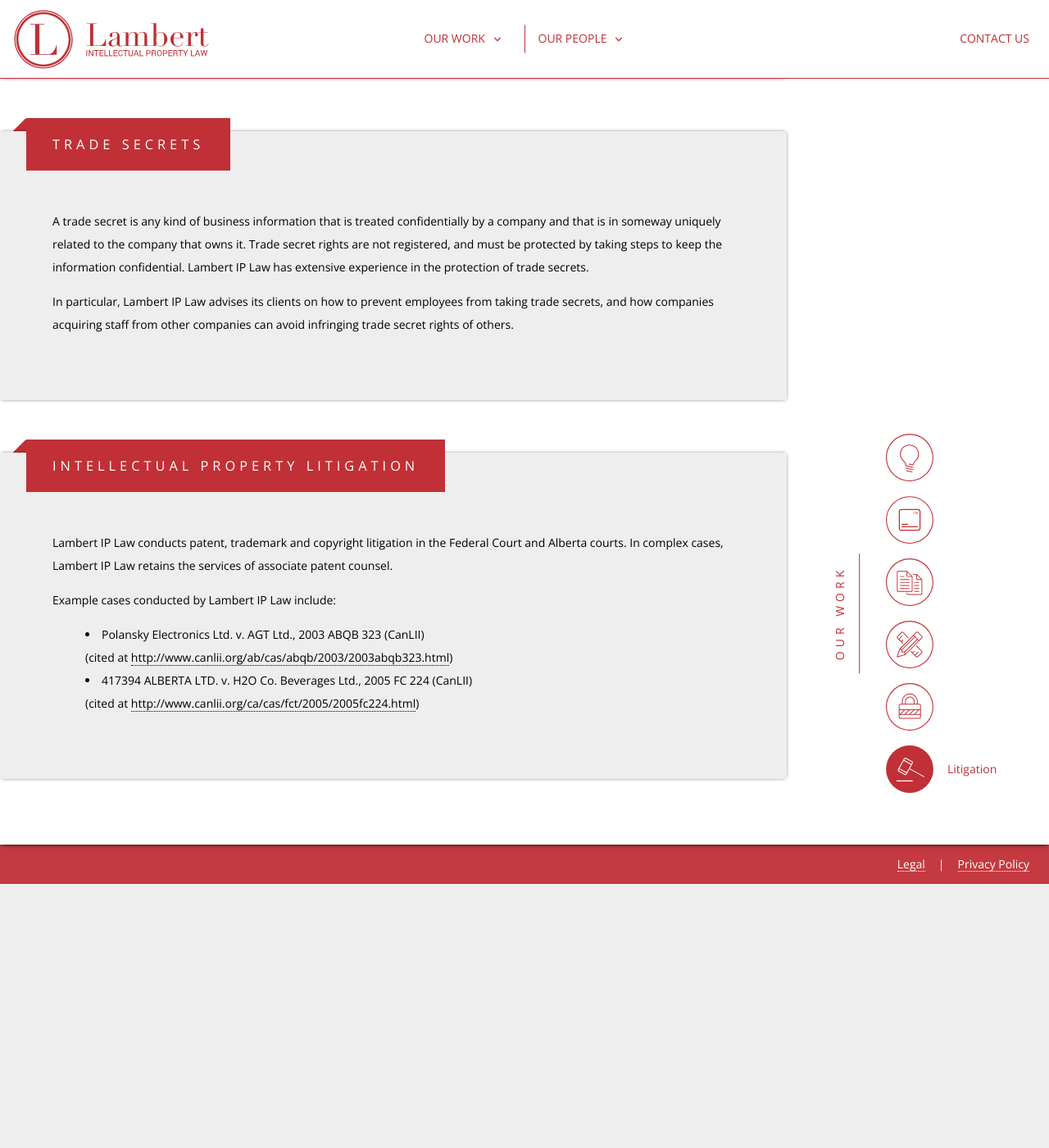
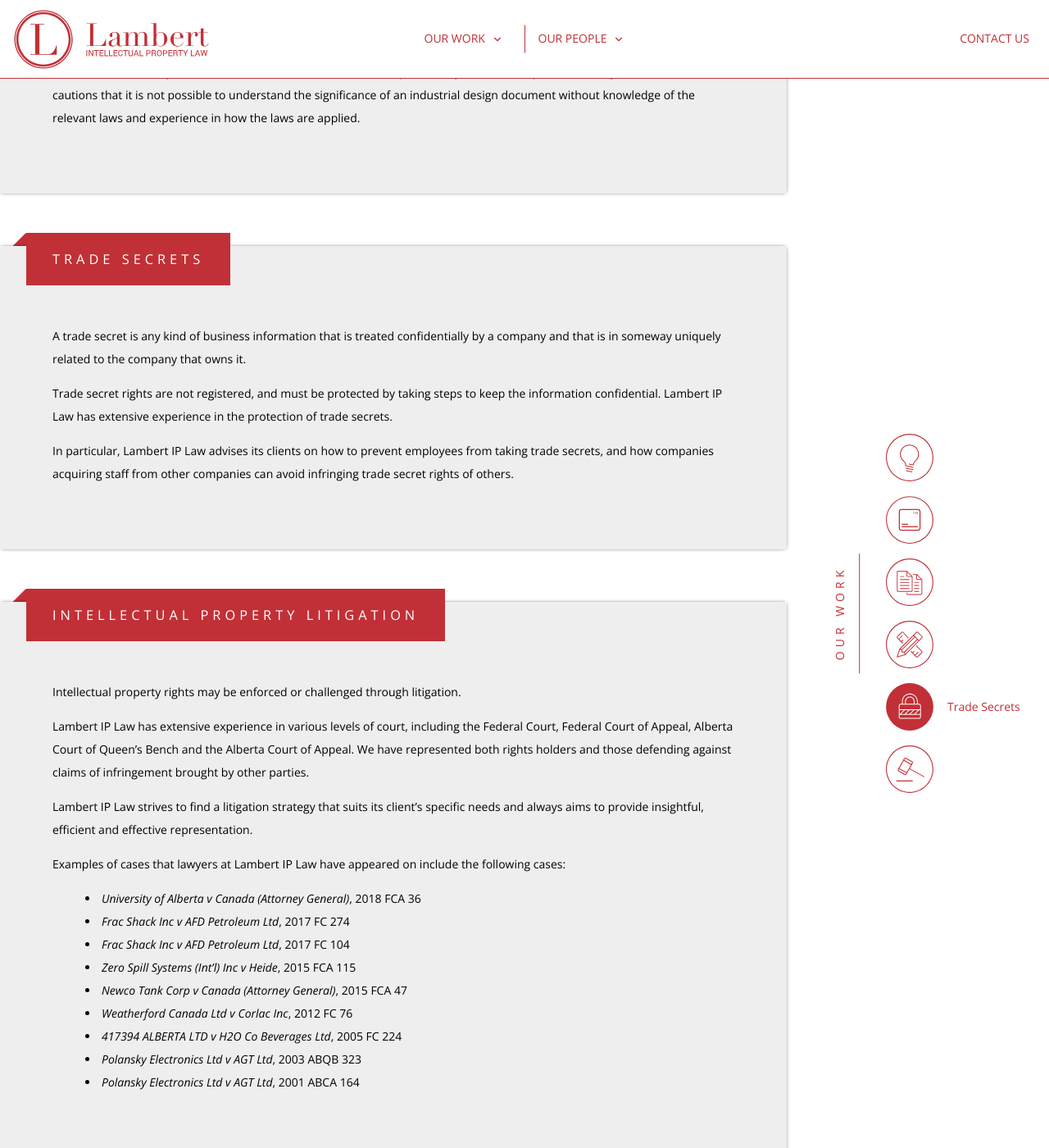
Before and after one commit to pt8o/lambert, a Jekyll site: the page built from _pages/ourwork.html, in a window 1280 px wide and 1400 px high, scrolled down 3784 px. Shown: the whole window at 82% size. Built offline with Jekyll 4.4.1, drawn with Linux system fonts in a browser that asks for light colours; Markdown is read by kramdown in place of the engine named in the settings; before the commit the page ends 4862 px from its top, so only the background shows below that; some of the changed text lies outside the part shown.

Commit message:
update to text

```diff
--- a/_pages/ourwork.html
+++ b/_pages/ourwork.html
@@ -22,7 +22,9 @@
   </h3>
 
   <div class="text">
-    <p>A patent protects a product or a process that has practical application. In general, patents protect something if it is how the thing works that makes it valuable. Products include anything under the sun that is made by man including machines, apparatus, tools, and compositions of matter. A process may be any process having a practical application. The laws in some countries limit the extent to which specific processes, such as methods of medical treatment, may be patented.</p>
+    <p>A patent protects a product or a process that has practical application.</p>
+
+    <p>In general, patents protect something if it is how the thing works that makes it valuable. Products include anything under the sun that is made by man including machines, apparatus, tools, and compositions of matter. A process may be any process having a practical application. The laws in some countries limit the extent to which specific processes, such as methods of medical treatment, may be patented.</p>
 
     <p>A valid patent excludes others from making, using and selling the product or process that is claimed in the patent, in the country in which the patent is issued, for a period of time, typically 20 years from the first filing of a patent application for the product or process. A patent must be first drafted, then filed, prosecuted, issued and then maintained in each country in which protection is desired.</p>
 
@@ -47,7 +49,9 @@
   </h3>
 
   <div class="text">
-    <p>A trademark is any mark that distinguishes a product or service provided by one company from products or services provided by others. Trademarks exist at common law by virtue of acquiring goodwill from extensive use, and it is not always essential to register a trademark. However, in some cases, registered trademarks may take precedence over common law trademarks, and registration of a trademark, whether used or proposed to be used, is recommended. In some countries, registration is mandatory for protection of a trademark.</p>
+    <p>A trademark is any mark that distinguishes a product or service provided by one company from products or services provided by others.</p>
+
+    <p>Trademarks exist at common law by virtue of acquiring goodwill from extensive use, and it is not always essential to register a trademark. However, in some cases, registered trademarks may take precedence over common law trademarks, and registration of a trademark, whether used or proposed to be used, is recommended. In some countries, registration is mandatory for protection of a trademark.</p>
 
     <p>A valid trademark allows its owner to prevent others from using a mark, in the country in which the trademark is valid, in a manner that would be likely to be confusing with the valid trademark. A registered trademark may be renewed indefinitely in 15 year periods by paying the appropriate fees.</p>
 
@@ -70,7 +74,9 @@
   </h3>
 
   <div class="text">
-    <p>Copyright protects form of expression, such as in text, sound, drama, photographs or art.  Copyright in a work exists automatically within Canada,  though some advantages may be obtained by registration of a work, or by providing a copyright notice on the work.  Copyright in a work typically survives the life of its author for a fixed period (50 years in Canada).</p>
+    <p>Copyright protects form of expression, such as in text, sound, drama, photographs or art.</p>
+
+    <p>Copyright in a work exists automatically within Canada,  though some advantages may be obtained by registration of a work, or by providing a copyright notice on the work.  Copyright in a work typically survives the life of its author for a fixed period (50 years in Canada).</p>
 
     <p>Lambert IP Law will assist copyright owners in obtaining copyright registrations, and has extensive experience in protecting the copyrights of its clients.</p>
   </div>
@@ -82,7 +88,9 @@
   </h3>
 
   <div class="text">
-    <p>An industrial design or design patent protects the appearance of a product, such as its shape, configuration or ornamentation. The essence of an industrial design is its appearance to the eye. A registered industrial design lasts 10 years in Canada, subject to the payment of a renewal fee after 5 years.</p>
+    <p>An industrial design or design patent protects the appearance of a product, such as its shape, configuration or ornamentation.</p>
+
+    <p>The essence of an industrial design is its appearance to the eye. A registered industrial design lasts 10 years in Canada, subject to the payment of a renewal fee after 5 years.</p>
 
     <p>For products that are not patentable, but whose selling point is at least in part based on its appearance, an industrial design may be useful.</p>
 
@@ -105,7 +113,9 @@
   </h3>
 
   <div class="text">
-    <p>A trade secret is any kind of business information that is treated confidentially by a company and that is in someway uniquely related to the company that owns it.  Trade secret rights are not registered, and must be protected by taking steps to keep the information confidential.  Lambert IP Law has extensive experience in the protection of trade secrets.</p>
+    <p>A trade secret is any kind of business information that is treated confidentially by a company and that is in someway uniquely related to the company that owns it.</p>
+
+    <p>Trade secret rights are not registered, and must be protected by taking steps to keep the information confidential.  Lambert IP Law has extensive experience in the protection of trade secrets.</p>
 
     <p>In particular, Lambert IP Law advises its clients on how to prevent employees from taking trade secrets, and how companies acquiring staff from other companies can avoid infringing trade secret rights of others.</p>
   </div>
@@ -117,19 +127,24 @@
   </h3>
 
   <div class="text">
-    <p>Lambert IP Law conducts patent, trademark and copyright litigation in the Federal Court and Alberta courts.  In complex cases, Lambert IP Law retains the services of associate patent counsel.</p>
+    <p>Intellectual property rights may be enforced or challenged through litigation.</p>
 
-    <p>Example cases conducted by Lambert IP Law include:</p>
+    <p>Lambert IP Law has extensive experience in various levels of court, including the Federal Court, Federal Court of Appeal, Alberta Court of Queen’s Bench and the Alberta Court of Appeal. We have represented both rights holders and those defending against claims of infringement brought by other parties.</p>
+
+    <p>Lambert IP Law strives to find a litigation strategy that suits its client’s specific needs and always aims to provide insightful, efficient and effective representation.</p>
+
+    <p>Examples of cases that lawyers at Lambert IP Law have appeared on include the following cases:</p>
 
     <ul>
-      <li>
-        Polansky Electronics Ltd. v. AGT Ltd., 2003 ABQB 323 (CanLII)<br/>
-        (cited at <a href="http://www.canlii.org/ab/cas/abqb/2003/2003abqb323.html">http://www.canlii.org/ab/cas/abqb/2003/2003abqb323.html</a>)
-      </li>
-      <li>
-        417394 ALBERTA LTD. v. H2O Co. Beverages Ltd., 2005 FC 224 (CanLII)<br/>
-        (cited at <a href="http://www.canlii.org/ca/cas/fct/2005/2005fc224.html">http://www.canlii.org/ca/cas/fct/2005/2005fc224.html</a>)
-      </li>
+      <li><i>University of Alberta v Canada (Attorney General)</i>, 2018 FCA 36</li>
+      <li><i>Frac Shack Inc v AFD Petroleum Ltd</i>, 2017 FC 274 </li>
+      <li><i>Frac Shack Inc v AFD Petroleum Ltd</i>, 2017 FC 104</li>
+      <li><i>Zero Spill Systems (Int’l) Inc v Heide</i>, 2015 FCA 115</li>
+      <li><i>Newco Tank Corp v Canada (Attorney General)</i>, 2015 FCA 47</li>
+      <li><i>Weatherford Canada Ltd v Corlac Inc</i>, 2012 FC 76</li>
+      <li><i>417394 ALBERTA LTD v H2O Co Beverages Ltd</i>, 2005 FC 224</li>
+      <li><i>Polansky Electronics Ltd v AGT Ltd</i>, 2003 ABQB 323</li>
+      <li><i>Polansky Electronics Ltd v AGT Ltd</i>, 2001 ABCA 164</li>
   </div>
 </div>
 <br/>
```
Also changed, not shown: _pages/ourpeople.html (+11 -10 lines).
